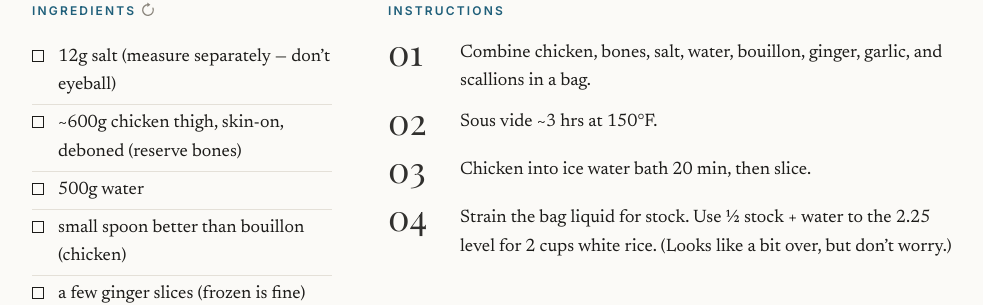
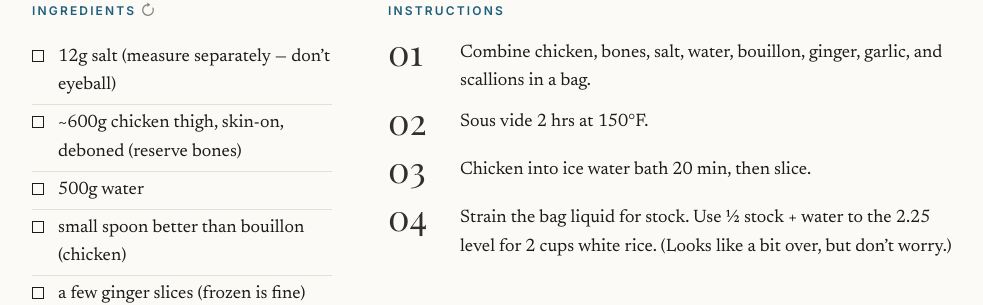
Before and after one commit to DarrenTsung/recipes, a Jekyll site: the page built from _recipes/sous_vide_hainan_chicken.md, in a window 1280 px wide and 1349 px high. Shown: the part 275-580 px from the top of the window, without its empty margins (48-1031 px from the left). Built offline with Jekyll 4.4.1, drawn with Linux system fonts in a browser that asks for light colours; some web fonts are replaced.

Commit message:
recipes: hainan chicken sous vide time to 2 hrs
Co-Authored-By: Claude Opus 5.5 <noreply@anthropic.com>

```diff
--- a/_recipes/sous_vide_hainan_chicken.md
+++ b/_recipes/sous_vide_hainan_chicken.md
@@ -21,7 +21,7 @@ category: Mains
 ## Instructions:
 
 1. Combine chicken, bones, salt, water, bouillon, ginger, garlic, and scallions in a bag.
-2. Sous vide ~3 hrs at 150°F.
+2. Sous vide 2 hrs at 150°F.
 3. Chicken into ice water bath 20 min, then slice.
 4. Strain the bag liquid for stock. Use ½ stock + water to the 2.25 level for 2 cups white rice. (Looks like a bit over, but don't worry.)
 
```
